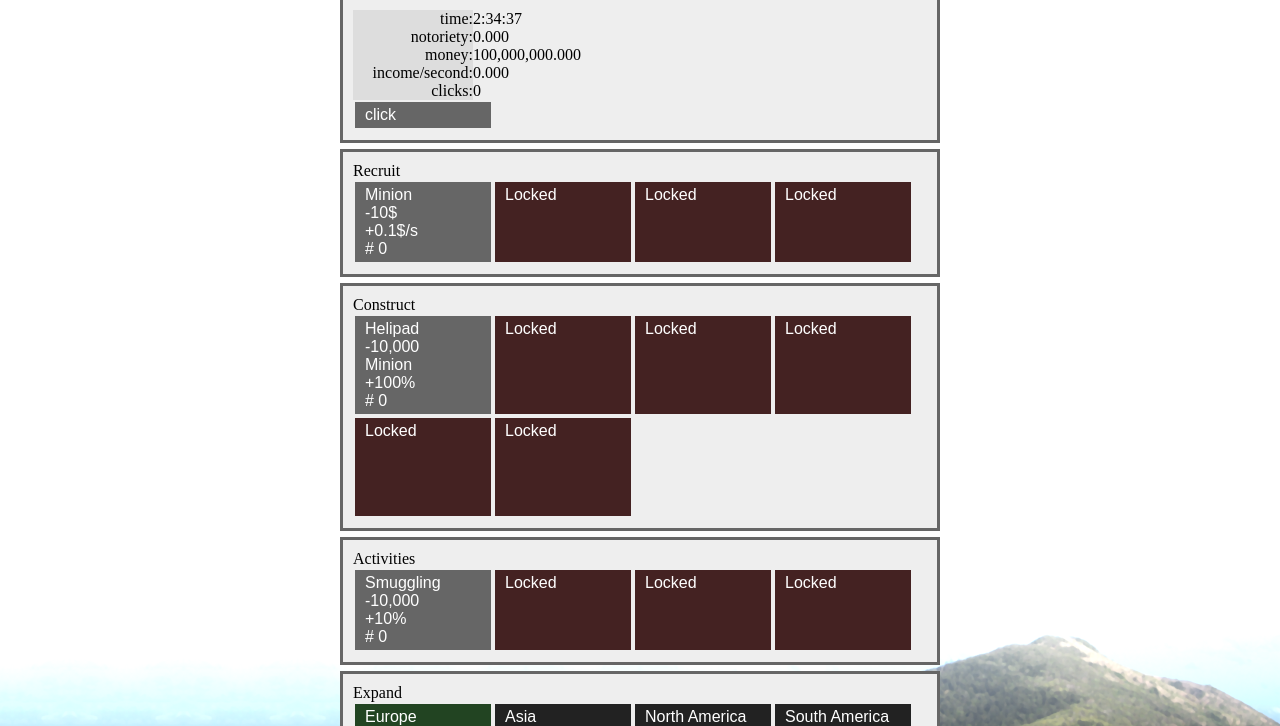
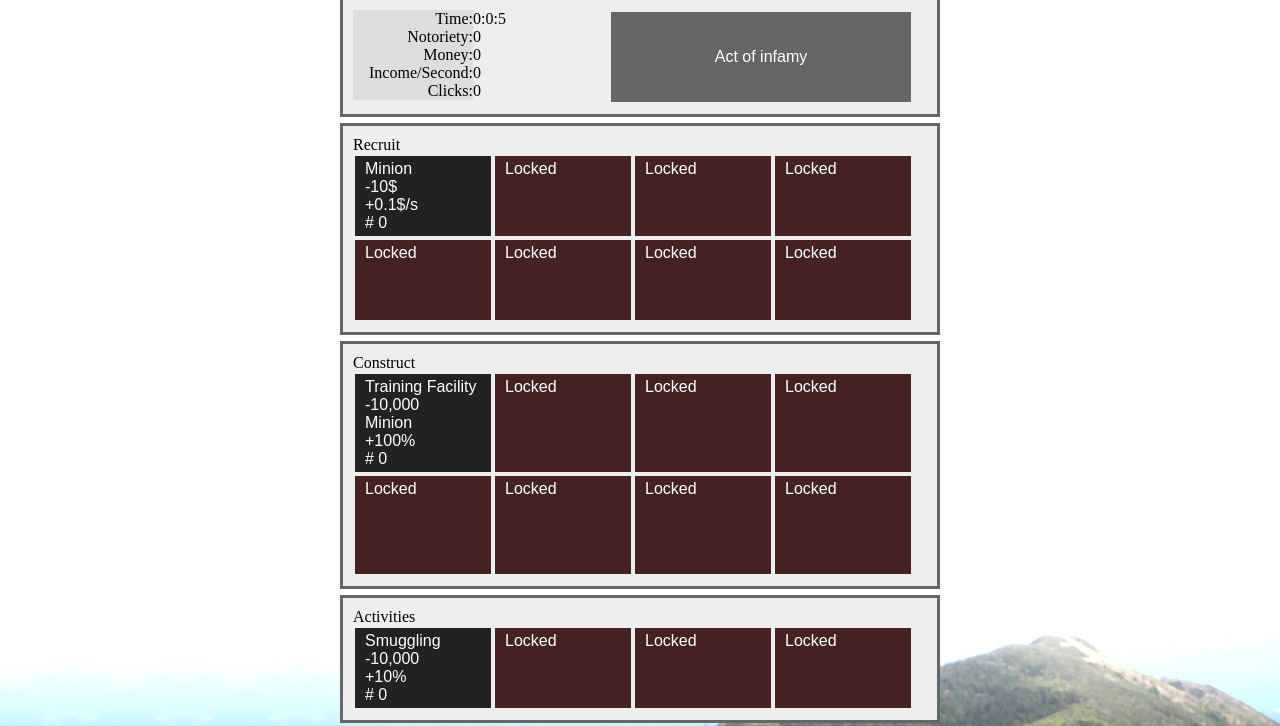
Before and after one commit to linfredriksson/IncrementalGame, a plain HTML site: page source/index.html in a window 1280 px wide. Shown: the part 49-775 px from the top of the page. Drawn offline with Linux system fonts and the light colour scheme.

Commit message:
- New click button. - New minion types and buildings. - Misc changes.

```diff
--- a/source/index.html
+++ b/source/index.html
@@ -8,12 +8,14 @@
 	<div class="center">
 		<div id="header" class="header">Evil Incorporated</div>
 		<div id="statistics1" class="box">
-			<div><div class="title">time:</div><div id="time">0</div></div>
-			<div><div class="title">notoriety:</div><div id="notoriety">0</div></div>
-			<div><div class="title">money:</div><div id="money">0</div></div>
-			<div><div class="title">income/second:</div><div id="income">0</div></div>
-			<div><div class="title">clicks:</div><div id="clicks">0</div></div>
-			<button type="button"id="click">click</button>
+			<div id="topLeft" class="left">
+				<div><div class="title">Time:</div><div id="time" class="info"></div></div>
+				<div><div class="title">Notoriety:</div><div id="notoriety">0</div></div>
+				<div><div class="title">Money:</div><div id="money">0</div></div>
+				<div><div class="title">Income/Second:</div><div id="income">0</div></div>
+				<div><div class="title">Clicks:</div><div id="clicks">0</div></div>
+			</div>
+			<button type="button" id="click" class="button bigButton">Act of infamy</button>
 		</div>
 		<div id="recruit" class="box">
 			<p>Recruit</p>
--- a/source/script.js
+++ b/source/script.js
@@ -1,3 +1,4 @@
+var startTime;
 var oldTime;
 var numberOfClicks;
 var money;
@@ -10,9 +11,10 @@ var continents;
 
 function initiate()
 {
+	startTime = new Date();
 	oldTime = new Date();
 	numberOfClicks = 0;
-	money = 100000000;
+	money = 0;
 	incomeModifier = 1;
 	notoriety = 0;
 	minions = 0;
@@ -28,20 +30,26 @@ function initiate()
 	addMinionType("Soldier", 100, 0.2, 1);
 	addMinionType("Spy", 1000, 0.2, 2);
 	addMinionType("Diplomat", 2000, 0.2, 3);
+	addMinionType("Mercenary", 3000, 0.2, 4);
+	addMinionType("Saboteurs", 4000, 0.2, 5);
+	addMinionType("Technician", 6000, 0.2, 7);
+	addMinionType("Physisist", 8000, 0.2, 9);
 	createButtons("recruit", minionType, addMinion, 3);
 
-	addBuildingType("Helipad", 10000, 0.2, 0, 1);
-	addBuildingType("Hangar", 20000, 0.2, 0, 1);
-	addBuildingType("Laboratory", 30000, 0.2, 1, 1);
-	addBuildingType("Armory", 40000, 0.2, 1, 1);
-	addBuildingType("Rocket Silo", 100000, 0.2, 0, 1);
-	addBuildingType("Death Lazer", 1000000, 0.2, 0, 1);
+	addBuildingType("Training Facility", 10000, 0.2, 0, 1);
+	addBuildingType("Bomb Factory", 20000, 0.2, 1, 1);
+	addBuildingType("Satelite", 30000, 0.2, 2, 1);
+	addBuildingType("Helipad", 40000, 0.2, 3, 1);
+	addBuildingType("Armory", 40000, 0.2, 4, 1);
+	addBuildingType("Rocket Silo", 100000, 0.2, 5, 1);
+	addBuildingType("Laboratory", 300000, 0.2, 6, 1);
+	addBuildingType("Death Lazer", 1000000, 0.2, 7, 1);
 	createButtons("construct", buildingType, addBuilding, 4);
 
 	addActivityType("Smuggling", 10000, 0.2, 0.1);
 	addActivityType("Kidnapping", 20000, 0.2, 0.1);
 	addActivityType("Sabotage", 30000, 0.2, 0.1);
-	addActivityType("counterfeiting", 40000, 0.2, 0.1);
+	addActivityType("Counterfeiting", 40000, 0.2, 0.1);
 	createButtons("activity", activityType, addActivity, 3);
 
 	addContinentType("Europe", 1000000000, 2, true);
@@ -53,7 +61,6 @@ function initiate()
 	createButtons("expand", continents, addContinent, 0);
 
 	document.getElementById("click").onclick = click;
-	document.getElementById("click").className = "button";
 
 	footerText();
 	main();
@@ -63,8 +70,11 @@ function main()
 {
 	var newTime = new Date();
 	var dt = (newTime.getTime() - oldTime.getTime()) * 0.001;
-	var time = newTime.getHours() + ":" + newTime.getMinutes() + ":" + newTime.getSeconds();
-	document.getElementById("time").innerHTML = time;
+	var sec_num = (newTime.getTime() - startTime.getTime()) * 0.001;
+	var hours   = Math.floor(sec_num / 3600);
+	var minutes = Math.floor((sec_num - (hours * 3600)) / 60);
+	var seconds = Math.floor(sec_num - (hours * 3600) - (minutes * 60));
+	document.getElementById("time").innerHTML = hours + ":" + minutes + ":" + seconds;
 
 	update(dt);
 	updateValues();
@@ -79,14 +89,15 @@ function main()
 
 function updateValues()
 {
+	var numberOfDecimals = 0;
 	document.getElementById("clicks").innerHTML = numberWithCommas(numberOfClicks);
-	document.getElementById("money").innerHTML = numberWithCommas(money.toFixed(3));
-	document.getElementById("notoriety").innerHTML = numberWithCommas(notoriety.toFixed(3));
+	document.getElementById("money").innerHTML = numberWithCommas(money.toFixed(numberOfDecimals));
+	document.getElementById("notoriety").innerHTML = numberWithCommas(notoriety.toFixed(numberOfDecimals));
 	var income = 0;
 	for(i = 0; i < availableMinionTypes; ++i)
 		income += minionType[i].incomePerSecond * minionType[i].incomeModifier * minionType[i].count;
 	income = income * incomeModifier;
-	document.getElementById("income").innerHTML = numberWithCommas(income.toFixed(3));
+	document.getElementById("income").innerHTML = numberWithCommas(income.toFixed(numberOfDecimals));
 }
 
 function update(dt)
--- a/source/style.css
+++ b/source/style.css
@@ -9,6 +9,14 @@ div.title
 	background-color: #dddddd;
 	width: 120px;
 	text-align: right;
+	padding: 0px;
+	margin: 0px;
+}
+
+div.info
+{
+	float: left;
+	width: 136px;
 	padding: 0px;
 	margin: 0px;
 }
@@ -57,6 +65,18 @@ div.header
 	width: 136px;
 }
 
+.left
+{
+	float: left;
+}
+
+.bigButton
+{
+	width: 300px;
+	height: 90px;
+	text-align: center;
+}
+
 .buttonDeactivated
 {
 	background-color: #222222;
```
